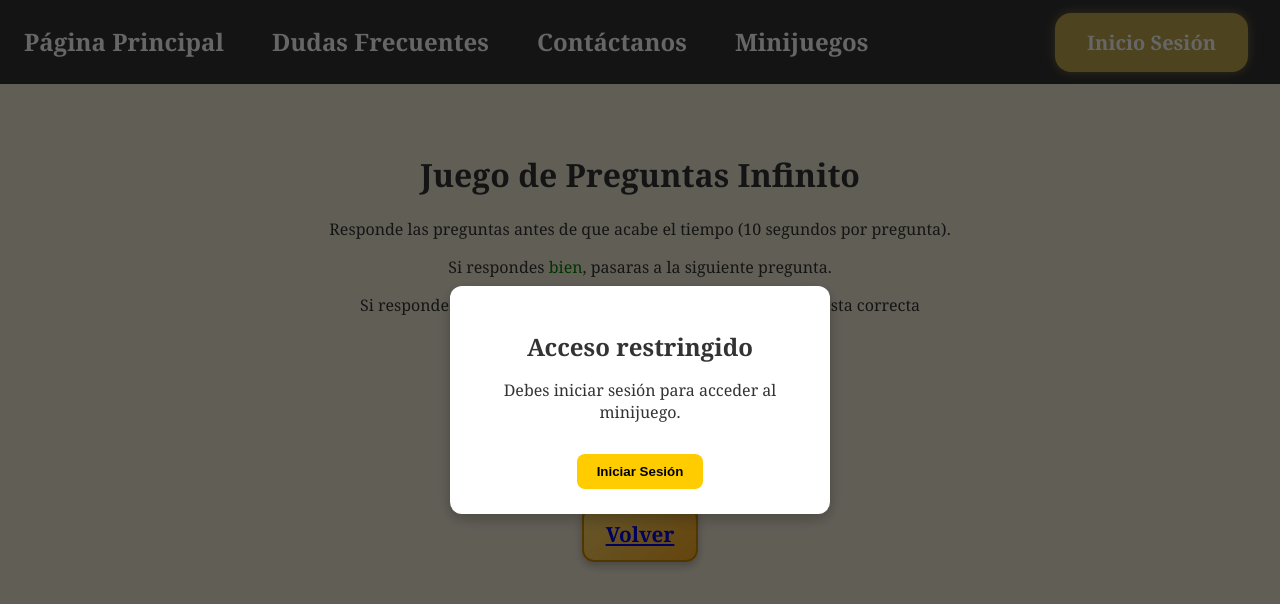
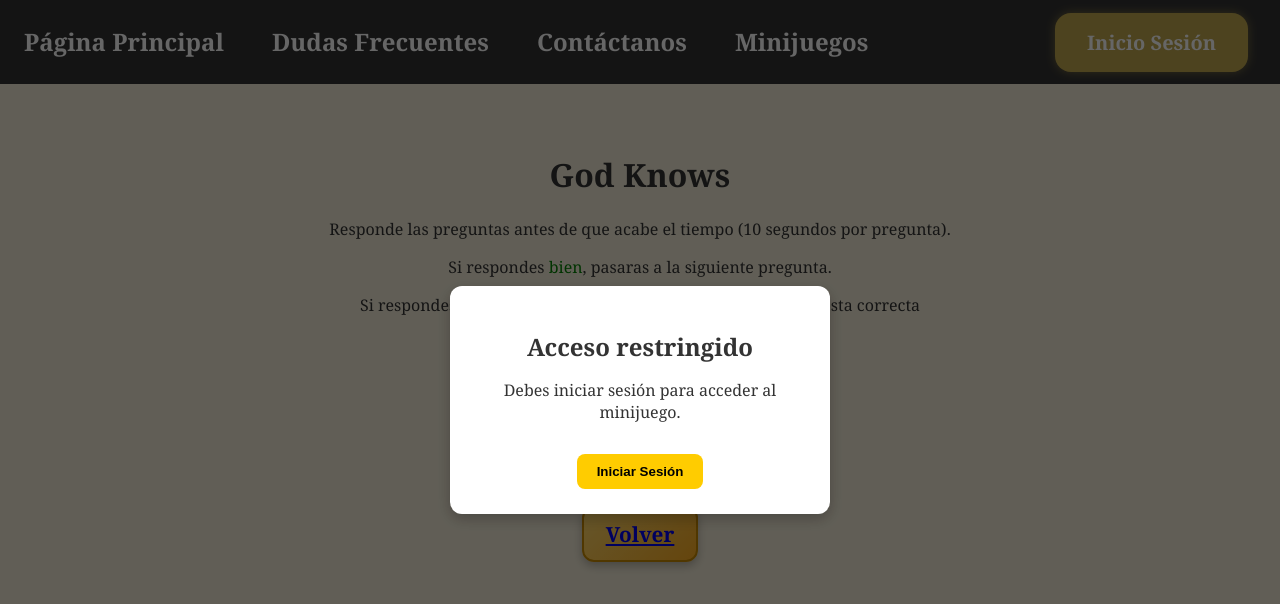
Before and after one commit to MangelCP/mythbasics, a website with bundled scripts: page accesible_web/ContenidoExtra/testPreguntas.html in a window 1280 px wide. Built offline with nearby package versions, Linux system fonts and the light colour scheme.

Commit message:
cambio nombre

```diff
--- a/accesible_web/ContenidoExtra/testPreguntas.html
+++ b/accesible_web/ContenidoExtra/testPreguntas.html
@@ -23,7 +23,7 @@
 <body>
 
 <main id="game-container">
-    <h1>Juego de Preguntas Infinito</h1>
+    <h1>God Knows</h1>
     <p>Responde las preguntas antes de que acabe el tiempo (10 segundos por pregunta).</p>
     <p>Si respondes <span style="color: green;">bien</span>, pasaras a la siguiente pregunta.</p>
     <p>Si respondes <span style="color: red;">mal</span>, se detendrá el juego y se mostrará la respuesta correcta</p>
```
